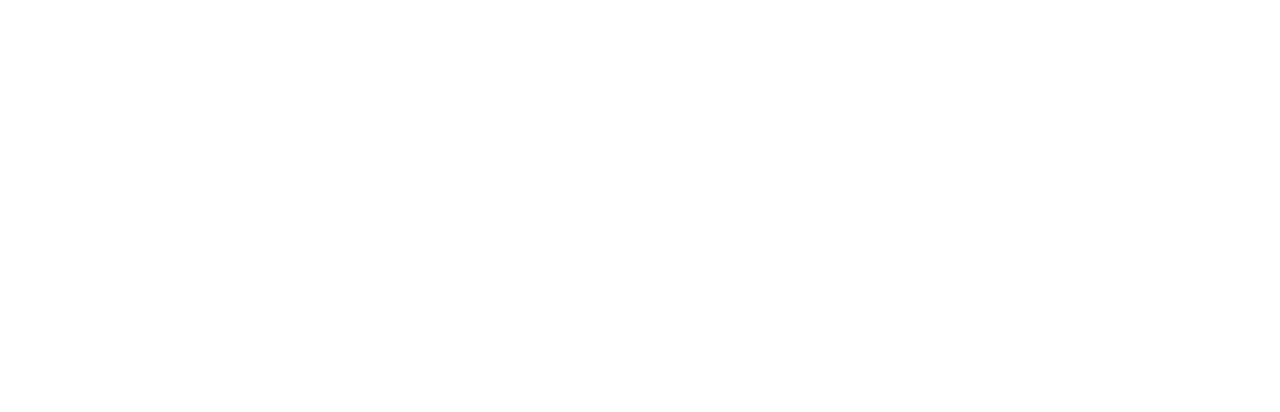
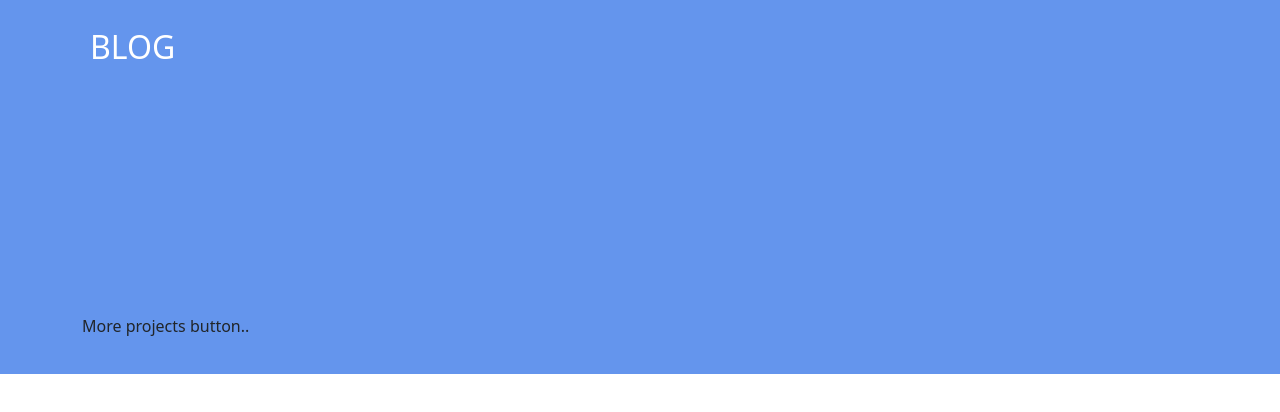
Before and after one commit to Semthan/next_portfolio, a Next.js app: page / in a window 1280 px wide. Shown: the top 412 px of the page. Built offline with nearby package versions, Linux system fonts and the light colour scheme.

Commit message:
blog section main structure

```diff
--- a/components/blog-Section/blogSection.js
+++ b/components/blog-Section/blogSection.js
@@ -1,9 +1,25 @@
 import React from 'react'
+import classes from './blogSection.module.css'
+import { Container, Row, Col } from 'react-bootstrap'
 
 export default function BlogSection() {
     return (
-        <div>
+        <section className={`px-4 px-lg-5 ${classes.main}`}>
+            <Container>
+                <h2 className="text-uppercase text-white p-2 mb-5">blog</h2>
+                <Row className="justify-content-center">
+                    <Col xs={4} className="m-5">
 
-        </div>
+                    </Col>
+                    <Col xs={4} className="m-5">
+
+                    </Col>
+                    <Col xs={4} className="m-5">
+
+                    </Col>
+                </Row>
+                <p>More projects button..</p>
+            </Container>
+        </section >
     )
 }
--- /dev/null
+++ b/components/blog-Section/blogSection.module.css
@@ -0,0 +1,4 @@
+.main {
+  padding: 20px;
+  background-color: cornflowerblue;
+}
```
